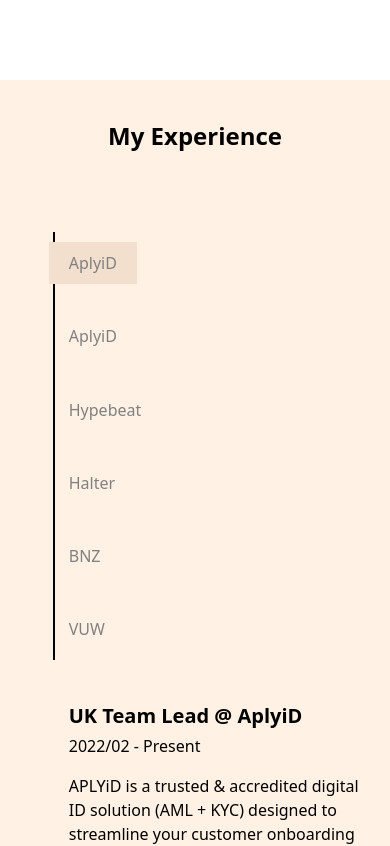
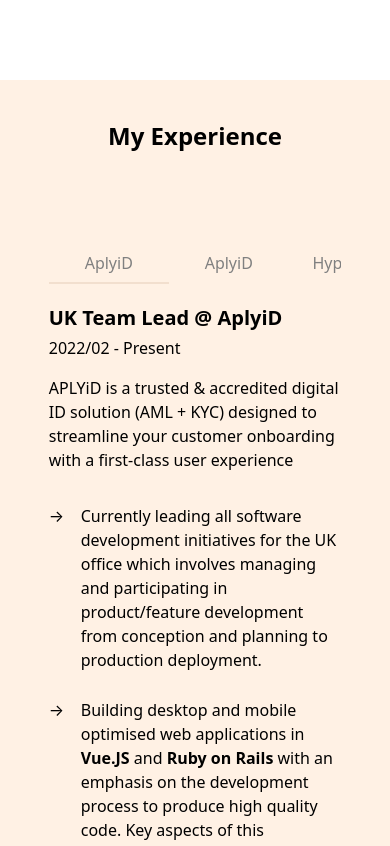
Before and after one commit to Hiccup246/jameswatt, a Next.js app: page / in a window 390 px wide. Shown: the part 820-1666 px from the top of the page. Built offline with nearby package versions, Linux system fonts and the light colour scheme.

Commit message:
Complete draft of mobile view for work experience

```diff
--- a/components/WorkExperienceSection/ContentPanelButton.tsx
+++ b/components/WorkExperienceSection/ContentPanelButton.tsx
@@ -15,6 +15,9 @@ export default function ContentPanelButton({ companyName, activated, clickHandle
         leading-[var(--tab-height)] px-5 bg-transparent
         whitespace-nowrap z-20 text-grey
         mb-[var(--tab-margin-top)] focus-visible:border-none
+        max-small:mb-0 max-small:max-w-[var(--tab-width)]
+        max-small:grow-0 max-small:shrink-0 max-small:basis-[var(--tab-width)]
+        max-small:justify-center
         ${activatedClasses}
       `}
       onClick={(element) => clickHandler(element.currentTarget.offsetWidth)}
--- a/components/WorkExperienceSection/WorkExperienceSection.tsx
+++ b/components/WorkExperienceSection/WorkExperienceSection.tsx
@@ -90,8 +90,8 @@ export default function ExperienceSection() {
         My Experience
       </h1>
 
-      <div ref={tabComponentRef} className="w-full flex max-[400px]:block my-10">
-        <div className="relative w-max m-0 list-none z-10 h-fit py-2.5">
+      <div ref={tabComponentRef} className="w-full flex max-small:block my-10">
+        <div className="relative w-max m-0 list-none z-10 h-fit py-2.5 max-small:flex max-small:w-full max-small:overflow-x-scroll max-small:overflow-y-hidden">
            {
             PROGRAMMING_EXPERIENCES.map((job, index) => {
               return (
@@ -111,14 +111,17 @@ export default function ExperienceSection() {
               h-[var(--tab-height)] my-2.5 bg-darkbrown
               transition-[transform width] duration-200 delay-100
               ease-[cubic-bezier(0.645, 0.045, 0.355, 1)]
+              max-small:top-auto max-small:bottom-0 max-small:w-[var(--tab-width)]
+              max-small:h-0.5 max-small:z-20 max-small:translate-x-[calc(0 * var(--tab-width))]
             `}></div>
           <div className={`
             visible absolute top-0 left-0 w-0.5 bg-black
             ml-1 h-[calc(100%-var(--tab-margin-top))]
+            max-small:hidden
           `} />
         </div>
 
-        <div className="relative w-full ml-5">
+        <div className="relative w-full ml-5 max-small:ml-0">
           {
             PROGRAMMING_EXPERIENCES.map((job: Job, index) => {
               return (
--- a/tailwind.config.js
+++ b/tailwind.config.js
@@ -17,6 +17,9 @@ module.exports = {
       grey: "#808080",
       blue: "rgb(0, 95, 204)"
     },
+    screens: {
+      "small": "550px"
+    },
     extend: {
       transitionTimingFunction: {
         'slider': 'transform 0.25s cubic-bezier(0.645, 0.045, 0.355, 1) 0.1s, width 0.25s cubic-bezier(0.645, 0.045, 0.355, 1) 0.1s',
```
